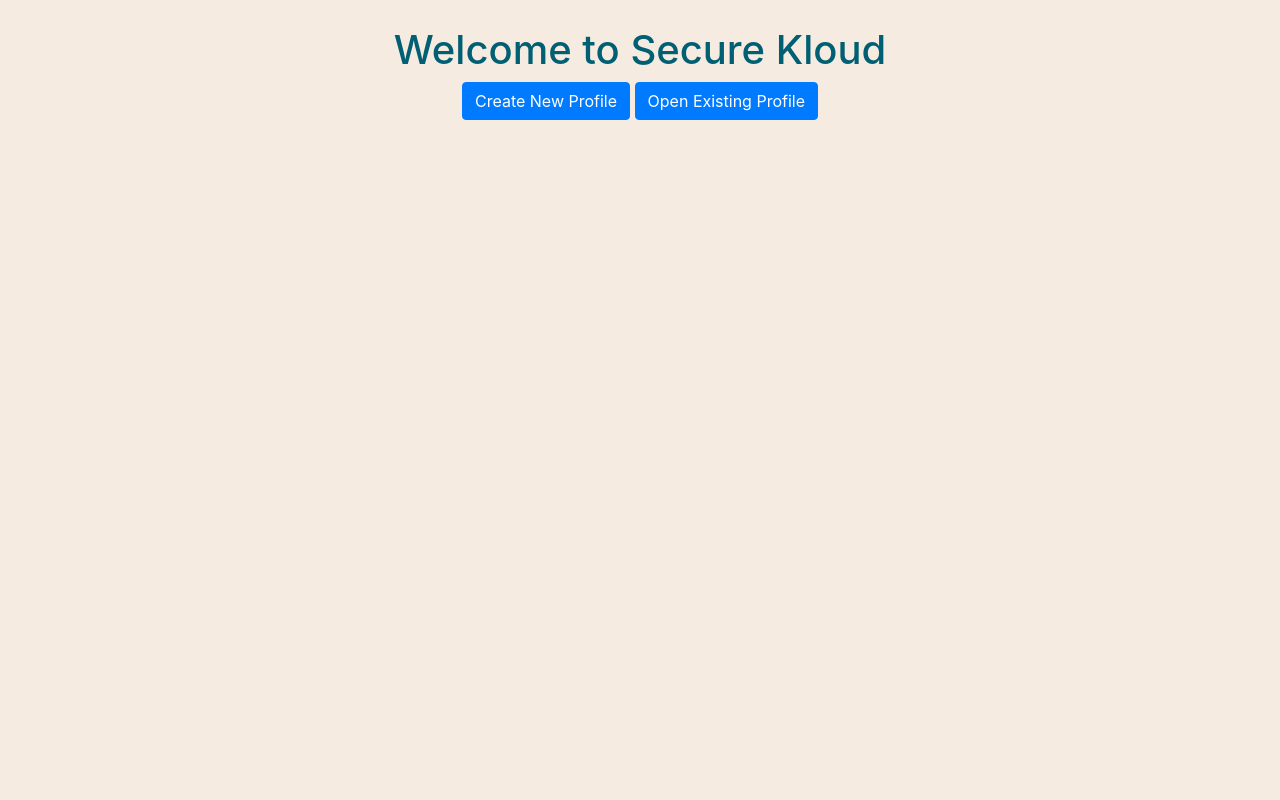
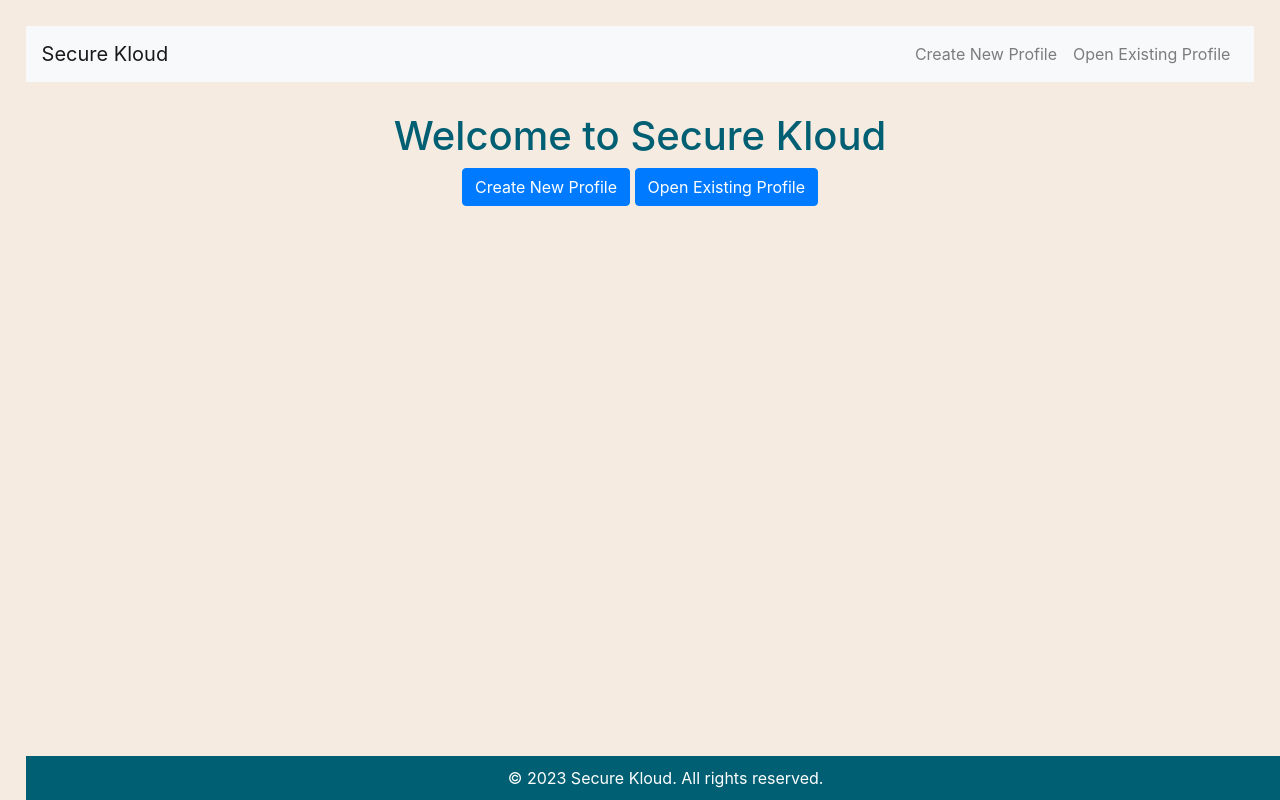
Before and after one commit to SriG2000/Secure_Kloud, a Python web app: template templates/WelcomePage.html in a window 1280 px wide. Run offline with Jinja, Linux system fonts and the light colour scheme; the template is opened without the code that fills it, so the values that code supplies are empty.

Commit message:
the h1 for welcome

```diff
--- a/templates/WelcomePage.html
+++ b/templates/WelcomePage.html
@@ -1,13 +1,16 @@
 <!DOCTYPE html>
 <html>
 <head>
-    <title>Welcome Page</title>
+    <title>Welcome to Secure Kloud</title>
+    <link rel="icon" href="favicon.ico">
+    <meta name="viewport" content="width=device-width, initial-scale=1.0">
     <link rel="stylesheet" href="https://cdn.jsdelivr.net/npm/bootstrap@4.3.1/dist/css/bootstrap.min.css" integrity="sha384-ggOyR0iXCbMQv3Xipma34MD+dH/1fQ784/j6cY/iJTQUOhcWr7x9JvoRxT2MZw1T" crossorigin="anonymous">
     <style>
         h1 {
             text-align: center;
             color: #005F73;
             font-size: 40px;
+            margin-top: 30px;
         }
         body {
             padding: 2%; /* Adjust the padding as needed */
@@ -19,12 +22,41 @@
             border: none;
             font-size: 20px;
         }
+        footer {
+            background-color: #005F73;
+            color: #FFFFFF;
+            padding: 10px;
+            position: absolute;
+            bottom: 0;
+            width: 100%;
+        }
     </style>
 </head>
 <body>
+    <nav class="navbar navbar-expand-lg navbar-light bg-light">
+        <a class="navbar-brand" href="/">Secure Kloud</a>
+        <button class="navbar-toggler" type="button" data-toggle="collapse" data-target="#navbarNav" aria-controls="navbarNav" aria-expanded="false" aria-label="Toggle navigation">
+            <span class="navbar-toggler-icon"></span>
+        </button>
+        <div class="collapse navbar-collapse" id="navbarNav">
+            <ul class="navbar-nav ml-auto">
+                <li class="nav-item">
+                    <a class="nav-link" href="/create_profile">Create New Profile</a>
+                </li>
+                <li class="nav-item">
+                    <a class="nav-link" href="/check_profile">Open Existing Profile</a>
+                </li>
+            </ul>
+        </div>
+    </nav>
+
     <h1>Welcome to Secure Kloud</h1>
     <a href="/create_profile"><button class="btn btn-primary">Create New Profile</button></a>
     <a href="/check_profile"><button class="btn btn-primary">Open Existing Profile</button></a>
+
+    <footer>
+        &copy; 2023 Secure Kloud. All rights reserved.
+    </footer>
 
     <!-- Add the JavaScript links at the end of the body tag -->
     <script src="https://code.jquery.com/jquery-3.3.1.slim.min.js" integrity="sha384-q8i/X+965DzO0rT7abK41JStQIAqVgRVzpbzo5smXKp4YfRvH+8abtTE1Pi6jizo" crossorigin="anonymous"></script>
```
Also changed, not shown: app.py (+4 -4 lines).
